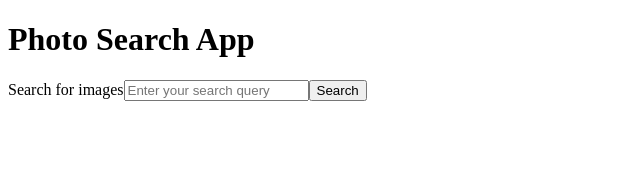
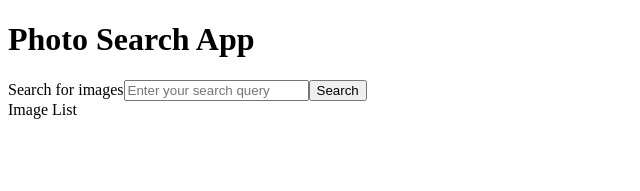
Before and after one commit to mayariii/image-search, a React (Create React App) app: page / in a window 1280 px wide. Shown: the top 191 px of the page, without its empty margins (0-640 px from the left). Built offline with nearby package versions, Linux system fonts and the light colour scheme.

Commit message:
create image list component and config file for API keys

```diff
--- a/src/components/App.tsx
+++ b/src/components/App.tsx
@@ -1,6 +1,9 @@
 import React from 'react';
+import config from '../config';
 import SearchForm from './SearchForm';
+import ImageList from './ImageList';
 
+// const accessKey = config.access_key;
 
 const App = () => {
 
@@ -12,6 +15,7 @@
     return (
      <div>
          <SearchForm onSubmit={onFormSubmit}/>
+         <ImageList />
     </div>
     );
 }
--- /dev/null
+++ b/src/components/ImageList.tsx
@@ -0,0 +1,10 @@
+import React from 'react';
+
+const ImageList = () => {
+
+    return (
+        <div>Image List</div>
+    )
+}
+
+export default ImageList;
--- /dev/null
+++ b/src/config.ts
@@ -0,0 +1,6 @@
+const config = {
+    access_key: 'FxDbLMIt-caW2lOV6Y2N27Qg2QIOGLMGjKYe4bVPAWc',
+    secret_key: 'jLUP1fcsGs8bu877X8kK3sro_7HxhFdFz_01U-cIAzk'
+};
+
+export default config;
```
